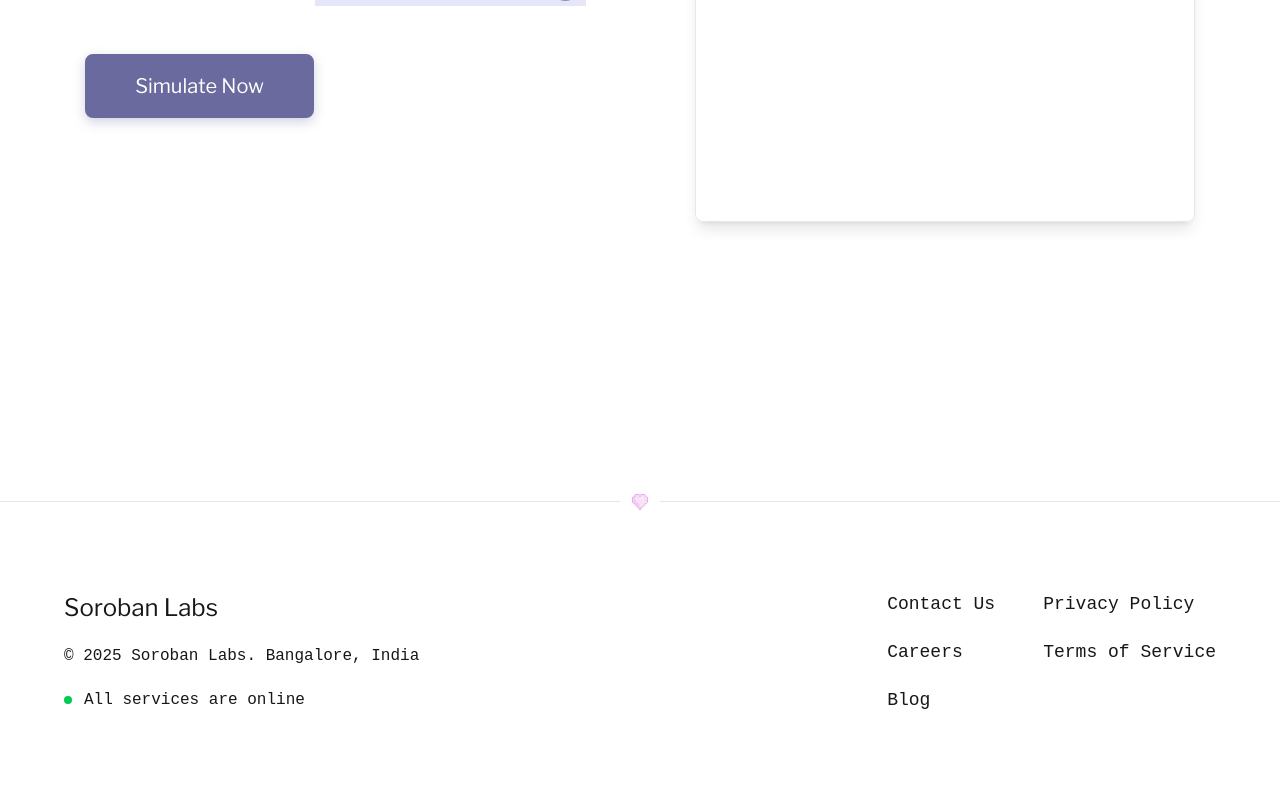
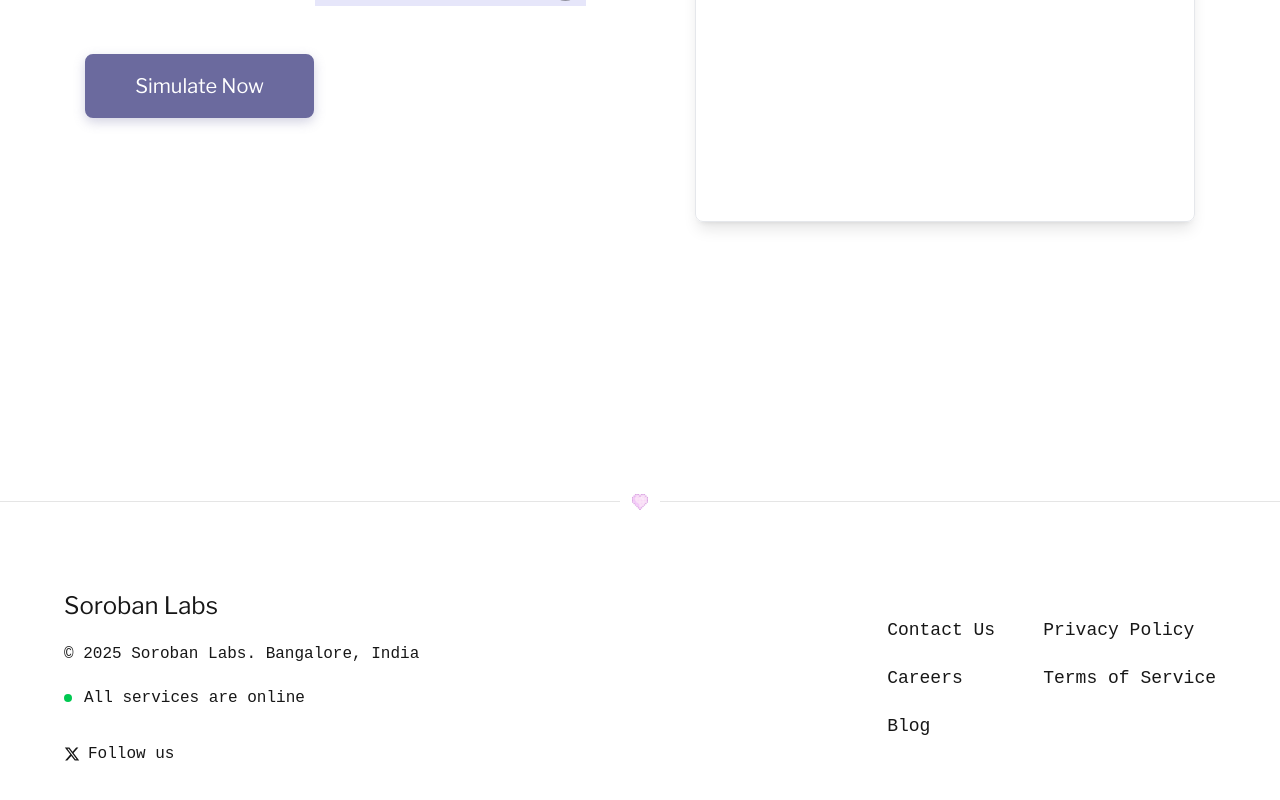
Before and after one commit to soroban-labs/sorobanlabs-landing, a Next.js app: page / in a window 1280 px wide. Shown: the part 3612-4412 px from the top of the page. Built offline with nearby package versions, Linux system fonts and the light colour scheme; no server answers; a web font is replaced by a local one.

Commit message:
feat: twitter and icon

```diff
--- a/src/app/layout.tsx
+++ b/src/app/layout.tsx
@@ -29,6 +29,9 @@ const libreFranklin = Libre_Franklin({
 export const metadata: Metadata = {
   title: "Soroban Labs",
   description: "",
+  icons: {
+    icon: '/icon.ico',
+  },
 };
 
 export default function RootLayout({
--- a/src/components/Footer.tsx
+++ b/src/components/Footer.tsx
@@ -1,4 +1,5 @@
 'use client'
+import { FaXTwitter } from 'react-icons/fa6'
 
 export default function Footer() {
   return (
@@ -33,6 +34,20 @@ export default function Footer() {
               <div className="flex items-center gap-3 text-base" style={{ fontFamily: 'monospace', color: '#171717' }}>
                 <div className="w-2 h-2 bg-green-500 rounded-full"></div>
                 All services are online
+              </div>
+              <div className="flex items-center gap-3 mt-3">
+                <a
+                  href="https://x.com/sorobanlabs"
+                  target="_blank"
+                  rel="noopener noreferrer"
+                  className="flex items-center gap-2 text-base transition-colors duration-200"
+                  style={{ fontFamily: 'monospace', color: '#171717', textDecoration: 'none' }}
+                  onMouseEnter={(e) => (e.target as HTMLAnchorElement).style.color = '#6B6A9E'}
+                  onMouseLeave={(e) => (e.target as HTMLAnchorElement).style.color = '#171717'}
+                >
+                  <FaXTwitter className="w-4 h-4" />
+                  Follow us
+                </a>
               </div>
             </div>
 
```
Also changed, not shown: package.json (+6 -5 lines), 2 other files (tests, documents, lock files or other folders).
